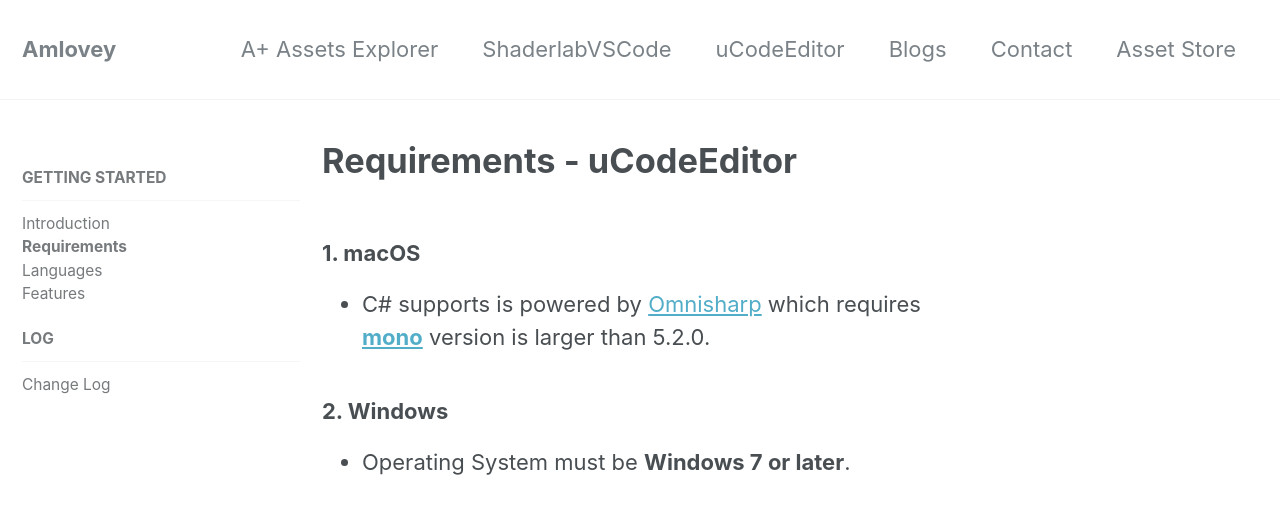
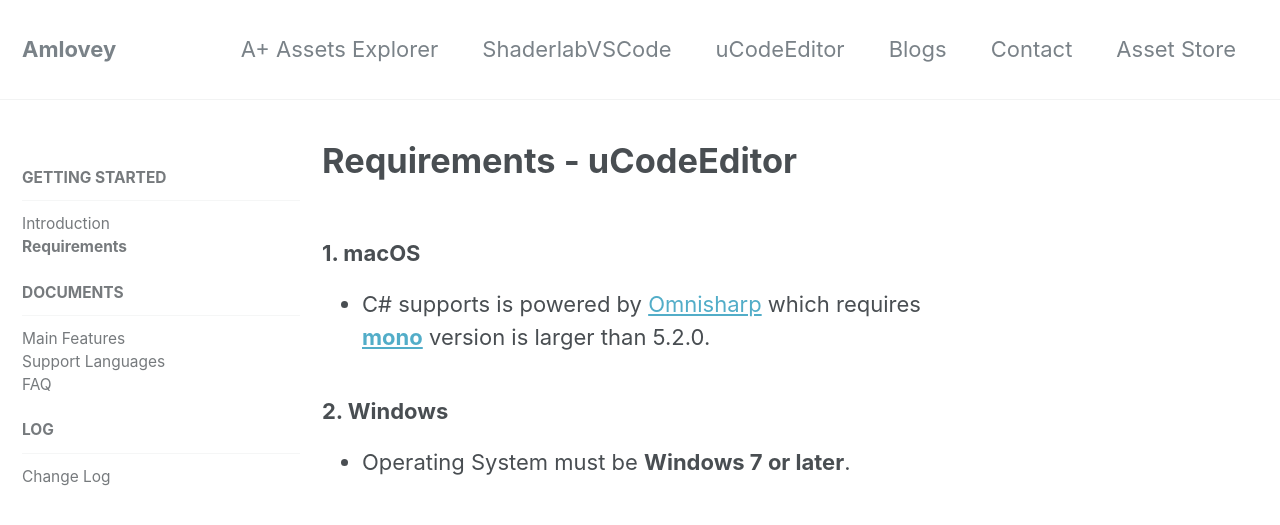
Before and after one commit to amloveyweb/amloveyweb.github.io, a Jekyll site: the page built from _pages/uCodeEditor/requirements.md, in a window 1280 px wide and 900 px high. Shown: the top 525 px of the window. Built offline with Jekyll 4.4.1, drawn with Linux system fonts in a browser that asks for light colours; nearby versions of some CDN libraries.

Commit message:
refactor

```diff
--- a/_data/navigation.yml
+++ b/_data/navigation.yml
@@ -20,10 +20,18 @@
         url: "/uce/index/"
       - title: "Requirements"
         url: "/uce/requirements/"
-      - title: "Languages"
+      - title: ""
+
+
+
+  - title: "DOCUMENTS"
+    children:
+      - title: "Main Features"
+        url: "/uce/features/"
+      - title: "Support Languages"
         url: "/uce/language/"
-      - title: "Features"
-        url: "/uce/features/"
+      - title: "FAQ"
+        url: "/uce/faq"
 
   - title: "LOG"
     children:
```
Also changed, not shown: _pages/uCodeEditor/faq.md (added, +8 -0 lines), _pages/uCodeEditor/features.md (+0 -1 lines).
